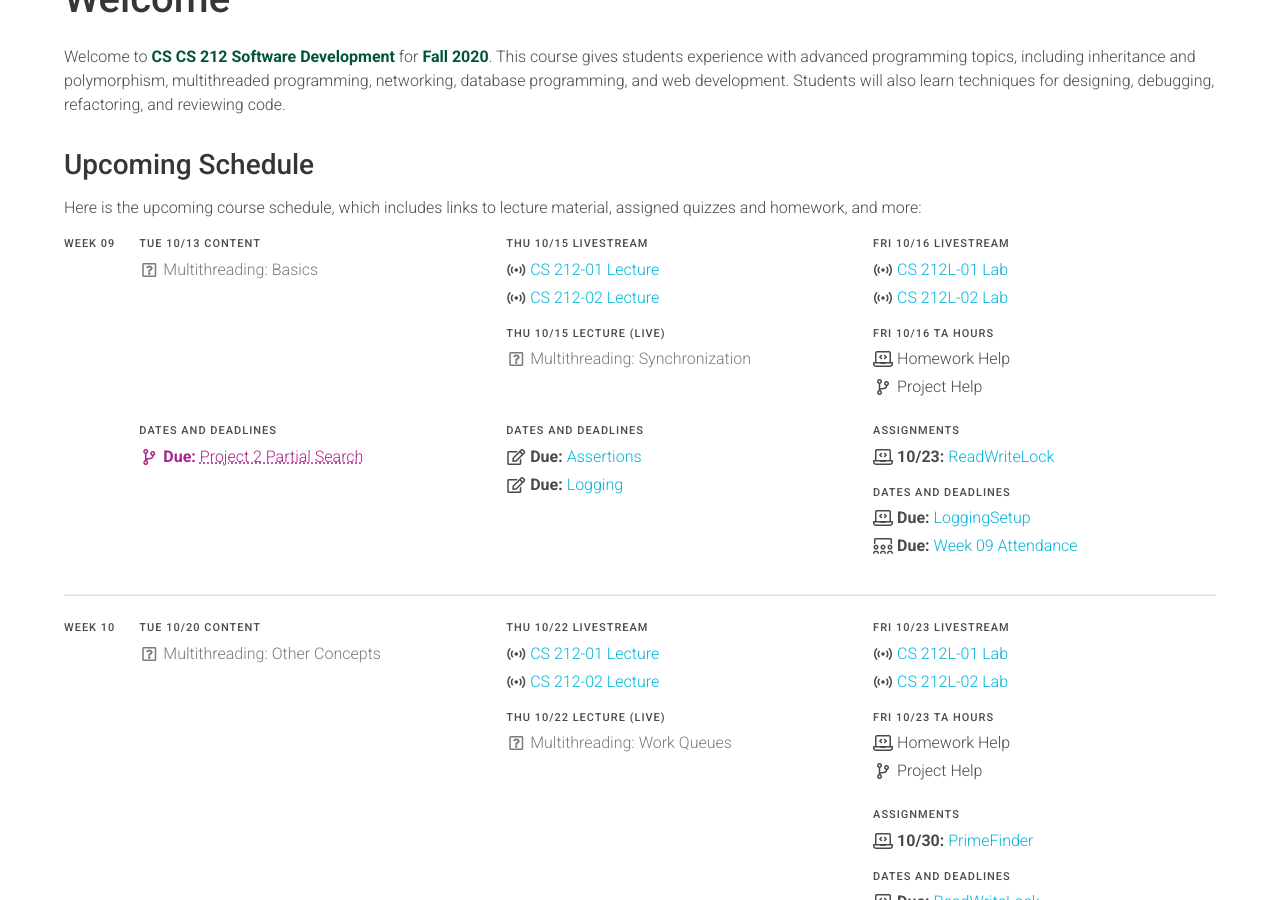
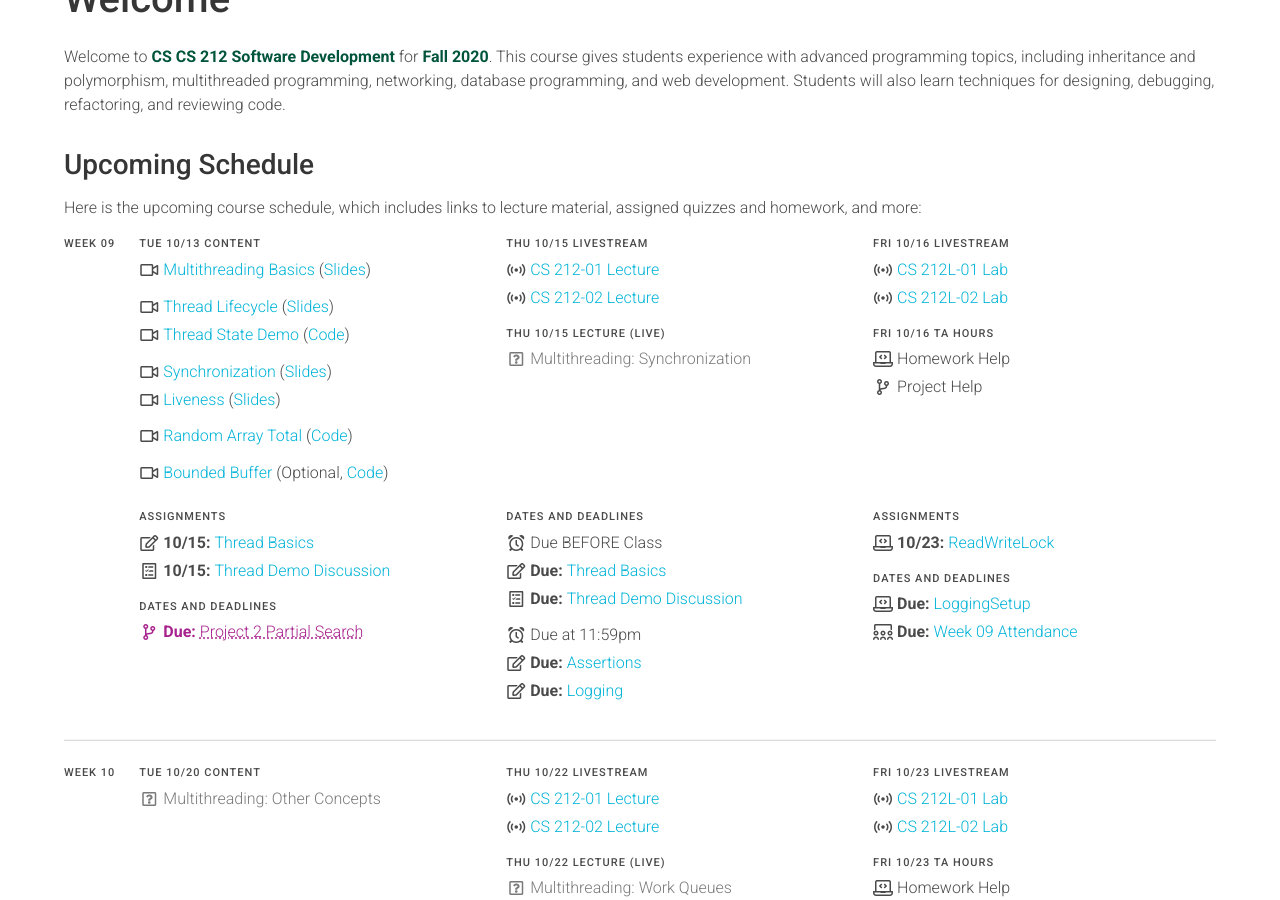
Before and after one commit to usf-cs212-fall2020/usf-cs212-fall2020.github.io, a Jekyll site: the page built from index.md, in a window 1280 px wide and 900 px high, scrolled down 285 px. Built offline with Jekyll 4.4.1, drawn with Linux system fonts in a browser that asks for light colours.

Commit message:
Updated content.

```diff
--- a/_data/schedule.yml
+++ b/_data/schedule.yml
@@ -1129,11 +1129,6 @@ weeks:
 
       - date: 2020-10-09
         sections:
-          - label: 'Livestream'
-            items:
-              - zoom: lab1
-              - zoom: lab2
-
           - label: 'TA Hours'
             items:
               - text: 'Homework Help'
@@ -1173,8 +1168,57 @@ weeks:
         sections:
           - label: 'Content'
             items:
-              - text: 'Multithreading: Basics'
-                type: 'has-text-grey'
+              - text: 'Multithreading Basics'
+                icon: *icon_video
+                link: 'https://usfca.zoom.us/rec/share/LHk99cL4tlBXaeSI8tuhSTJirOXctT8mDBKsC9hdA_ckmGTywwSF2-AiJ26lV6ss.s7OwBMqQb86nQ5RJ?startTime=1585020638000'
+                more: '(<a href="https://docs.google.com/presentation/d/e/2PACX-1vS8ND2vrfpyQRmHkPTbaD1J0FJmcuTJ9Fz2hRMXXthKZCQG-TFiSDL_BzKZP_triwmlyHnbPuOvQreR/pub?start=false&loop=false&delayms=3000">Slides</a>)'
+
+              - text: 'Thread Lifecycle'
+                icon: *icon_video
+                type: 'bump'
+                link: 'https://usfca.zoom.us/rec/share/2uBd2qnRDsu2lGVnALDdKRP9pzGjElZgpU0GdRq28nNwISAQzBbMFoPV29FL-eI.MhZhXFqHe-qhdI87?startTime=1585021696000'
+                more: '(<a href="https://docs.google.com/presentation/d/e/2PACX-1vQ4htqxS-iKhPZIf_Z9oak0MiEYiZm3rRczVdMpLaFDi0Pf4FWCgdmCKCTFEAfZs6mg2nWOZ9-NWGyE/pub?start=false&loop=false&delayms=3000">Slides</a>)'
+
+              - text: 'Thread State Demo'
+                icon: *icon_video
+                link: 'https://usfca.zoom.us/rec/share/LHMLyCqDjA_kvkpF1TQAJ39lDA6eWldOssrqkUtUmRv_6yOzZTR_OlYcsNYe3Y5G.a6s-Dmonawwc62HP?startTime=1585025584000'
+                more: '(<a href="https://github.com/usf-cs212-fall2020/lectures/blob/main/MultithreadingBasics/src/main/java/ThreadStateDemo.java">Code</a>)'
+
+              - text: 'Synchronization'
+                icon: *icon_video
+                type: 'bump'
+                link: 'https://usfca.zoom.us/rec/share/-ty9G7zfYfD1YjsHNqEu3wB6NRPdBw7leFvngcG4bZSThLemXijAznb-Hh5jTfYa.dR1SXY29jKQy024M?startTime=1585023083000'
+                more: '(<a href="https://docs.google.com/presentation/d/e/2PACX-1vSmLbpqA5l9aUbVmzca1YzKCV7TqKKbxN0DxSOEG1ynRFxkJLxhUoLexExYxC9hcEL-IShXZaGEEW85/pub?start=false&loop=false&delayms=3000">Slides</a>)'
+
+              - text: 'Liveness'
+                icon: *icon_video
+                link: 'https://usfca.zoom.us/rec/share/FlwwudRsaUa9SO5m6QRzTih-qamb0_jWKzeXcvZ2_wnIlXp2hO6a8P84ukNXy57o.ie0VtPFujaBsVgOk?startTime=1585024454000'
+                more: '(<a href="https://docs.google.com/presentation/d/e/2PACX-1vT8s8_xfa2GXOUKbQ0BgiMcu4kv53oUKqDI2oPoqVEmc-ei3doKVZbd3mGfFWZxwpCWGz_2UrOxWVkb/pub?start=false&loop=false&delayms=3000">Slides</a>)'
+
+              - text: 'Random Array Total'
+                icon: *icon_video
+                type: 'bump'
+                link: 'https://usfca.zoom.us/rec/share/mUX-Wf78VAa8YYfCMsWA9an6jwsFVw9TAHR9hgIGqrpcZFgmNdHqh2xWUZEGQGAV.Pnfn_mQW2ia830cu?startTime=1585027842000'
+                more: '(<a href="https://github.com/usf-cs212-fall2020/lectures/blob/main/MultithreadingBasics/src/main/java/RandomArrayTotal.java">Code</a>)'
+
+              - text: 'Bounded Buffer'
+                type: 'bump'
+                icon: *icon_video
+                link: 'https://usfca.zoom.us/rec/share/nBq322oFMBoTBgg9G862Y9FhLj8EmolCj5qGRUNhp5MQYpYz5YuEGuo0EtCwW3c9.tdOPrp9T8BAGpNjC?startTime=1585070553000'
+                more: '(Optional, <a href="https://github.com/usf-cs212-fall2020/lectures/tree/main/MultithreadingBasics/src/main/java">Code</a>)'
+
+          - label: 'Assignments'
+            dates: true
+            items:
+              - text: 'Thread Basics'
+                icon: *icon_quiz
+                link: 'https://usfca.instructure.com/courses/1594619/quizzes/2364169'
+                date: 2020-10-15
+
+              - text: 'Thread Demo Discussion'
+                icon: *icon_participation
+                link: 'https://usfca.instructure.com/courses/1594619/discussion_topics/7939458'
+                date: 2020-10-15
 
           - label: 'Dates and Deadlines'
             dates: true
@@ -1196,6 +1240,23 @@ weeks:
           - label: 'Dates and Deadlines'
             dates: true
             items:
+              - text: 'Due BEFORE Class'
+                icon: *icon_time
+
+              - text: 'Thread Basics'
+                icon: *icon_quiz
+                link: 'https://usfca.instructure.com/courses/1594619/quizzes/2364169'
+                date: 2020-10-15
+
+              - text: 'Thread Demo Discussion'
+                icon: *icon_participation
+                link: 'https://usfca.instructure.com/courses/1594619/discussion_topics/7939458'
+                date: 2020-10-15
+
+              - text: 'Due at 11:59pm'
+                icon: *icon_time
+                type: 'bump'
+
               - text: 'Assertions'
                 icon: *icon_quiz
                 link: 'https://usfca.instructure.com/courses/1594619/quizzes/2364168'
```
